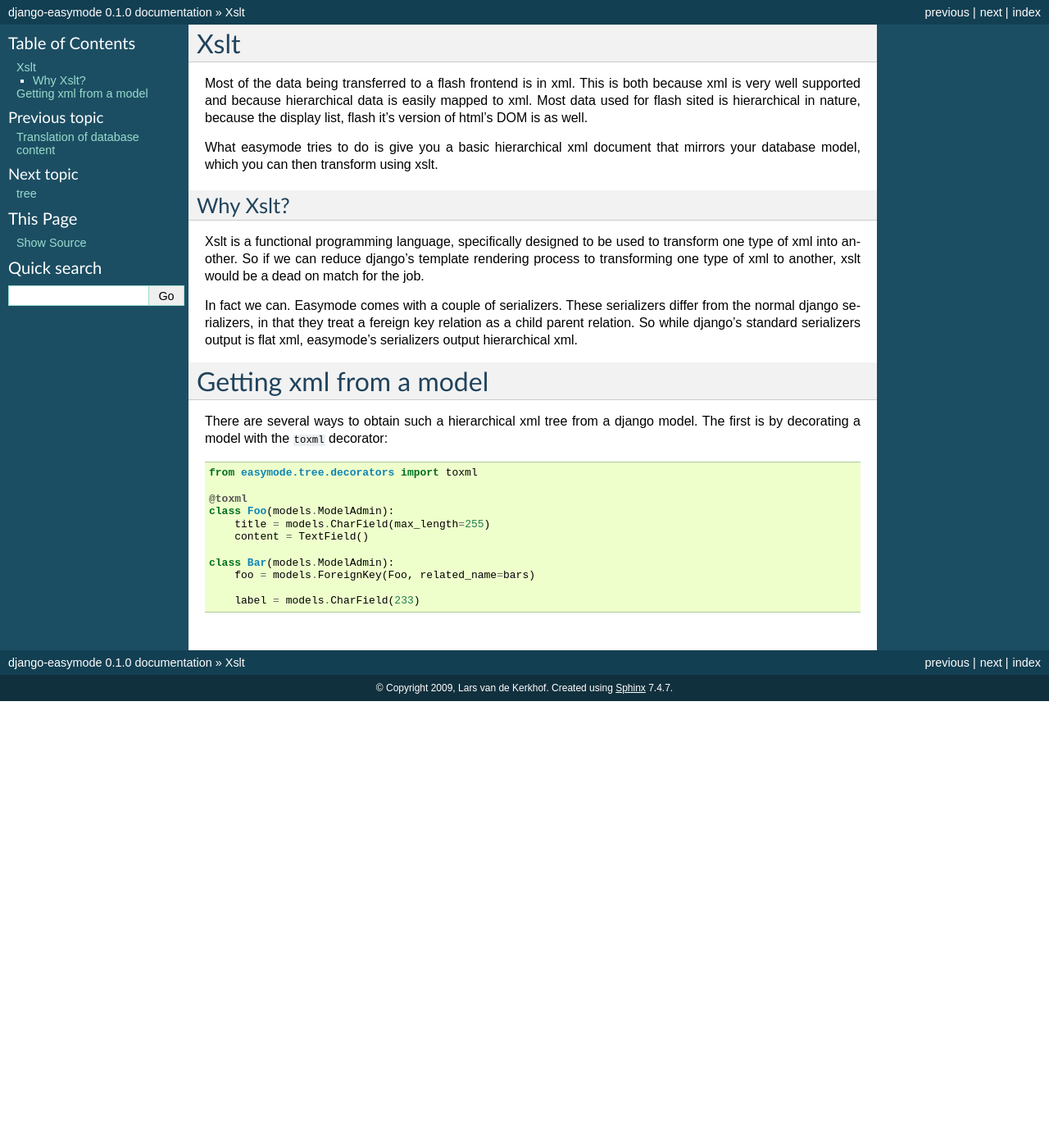
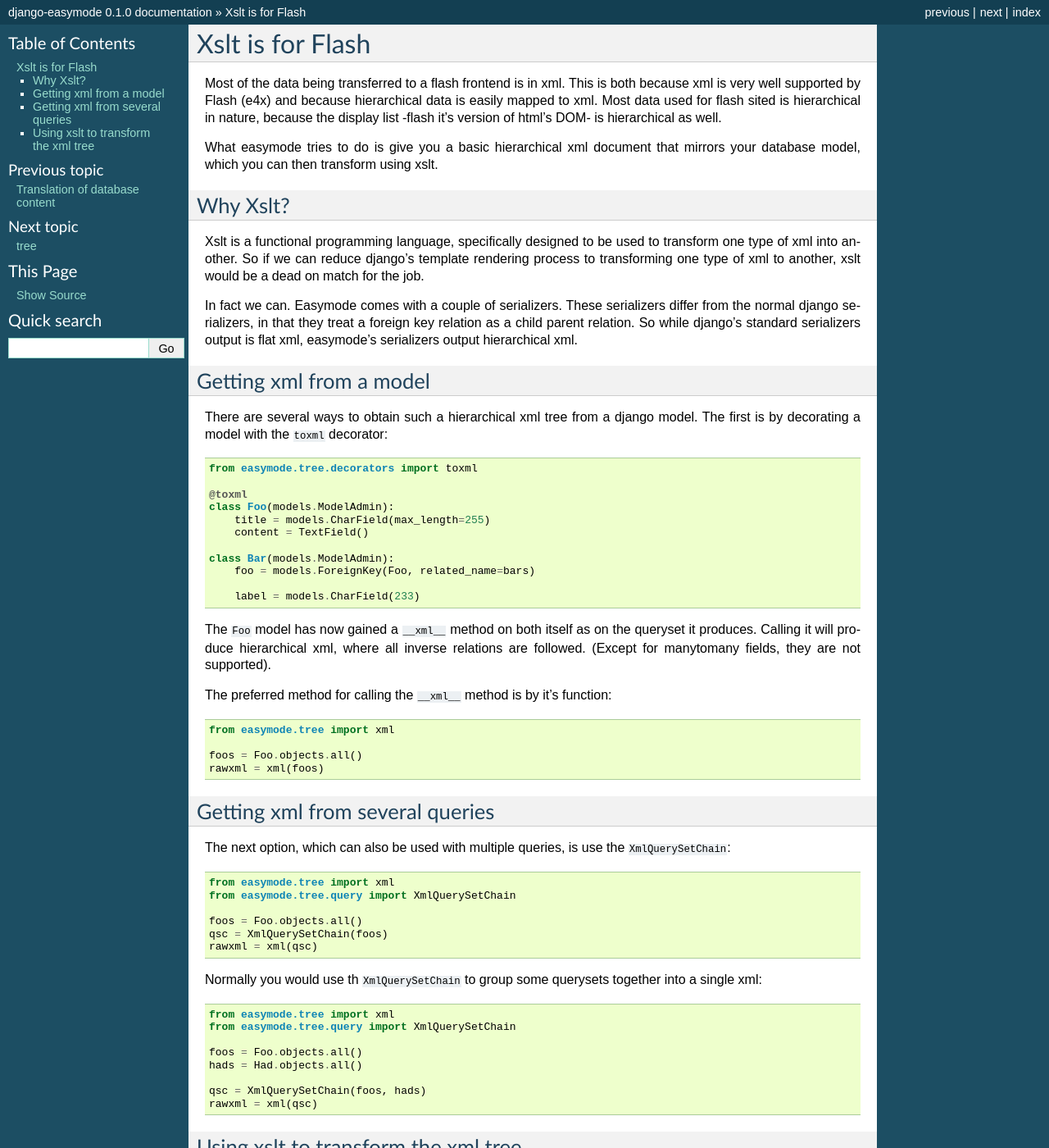
Before and after one commit to specialunderwear/django-easymode, a Sphinx documentation site: the page built from docs/xslt/index.txt, in a window 1280 px wide and 1400 px high. Shown: the whole window at 82% size. Built offline with Sphinx 7.4.7, drawn with Linux system fonts in a browser that asks for light colours; pages that are not in the unit, such as notebooks, are missing from menus; some of the changed text lies outside the part shown.

Commit message:
more docs on xslt

```diff
--- a/docs/xslt/index.txt
+++ b/docs/xslt/index.txt
@@ -1,10 +1,11 @@
-Xslt
-====
+Xslt is for Flash
+=================
 
 Most of the data being transferred to a flash frontend is in xml. This is both
-because xml is very well supported and because hierarchical data is easily
-mapped to xml. Most data used for flash sited is hierarchical in nature, because
-the display list, flash it's version of html's DOM is as well.
+because xml is very well supported by Flash (e4x) and because hierarchical data
+is easily mapped to xml. Most data used for flash sited is hierarchical in nature,
+because the display list -flash it's version of html's DOM- is  hierarchical
+as well.
 
 What easymode tries to do is give you a basic hierarchical xml document that
 mirrors your database model, which you can then transform using xslt.
@@ -18,12 +19,12 @@ rendering process to transforming one type of xml to another, xslt would be a
 dead on match for the job.
 
 In fact we can. Easymode comes with a couple of serializers. These serializers
-differ from the normal django serializers, in that they treat a fereign key
+differ from the normal django serializers, in that they treat a foreign key
 relation as a child parent relation. So while django's standard serializers
 output is flat xml, easymode's serializers output hierarchical xml.
 
 Getting xml from a model
-========================
+------------------------
 
 There are several ways to obtain such a hierarchical xml tree from a django model.
 The first is by decorating a model with the ``toxml`` decorator::
@@ -39,3 +40,58 @@ The first is by decorating a model with the ``toxml`` decorator::
         foo = models.ForeignKey(Foo, related_name=bars)
 
         label = models.CharField(233)
+
+The ``Foo`` model has now gained a ``__xml__`` method on both itself as on the
+queryset it produces. Calling it will produce hierarchical xml, where all inverse
+relations are followed. (Except for manytomany fields, they are not supported).
+
+The preferred method for calling the ``__xml__`` method is by it's function::
+
+    from easymode.tree import xml
+
+    foos = Foo.objects.all()
+    rawxml = xml(foos)
+
+Getting xml from several queries
+--------------------------------
+
+The next option, which can also be used with multiple queries, is use the
+``XmlQuerySetChain``::
+
+    from easymode.tree import xml
+    from easymode.tree.query import XmlQuerySetChain
+
+    foos = Foo.objects.all()
+    qsc = XmlQuerySetChain(foos)
+    rawxml = xml(qsc)
+
+Normally you would use th ``XmlQuerySetChain`` to group some querysets together
+into a single xml::
+
+    from easymode.tree import xml
+    from easymode.tree.query import XmlQuerySetChain
+
+    foos = Foo.objects.all()
+    hads = Had.objects.all()
+
+    qsc = XmlQuerySetChain(foos, hads)
+    rawxml = xml(qsc)
+
+Using xslt to transform the xml tree
+------------------------------------
+
+Now you know how to get the xml as a tree from the models, it is time to show
+how xslt can be used to transform this tree into something a flash developer can
+use for his application.
+
+Easymode comes with one xslt that can give good results, depending on your needs::
+
+    from easymode.xslt.response import render_to_response
+
+    foos = foobar_models.Foo.objects.all()
+    return render_to_response('xslt/model-to-xml.xsl', foos)
+
+The ``render_to_response`` helper function will take an xslt as a template and a
+``XmlQuerySetChain`` or a model/queryset decorated with ``toxml`` to produce it's output.
+
+Other helpers can be found in the ``easymode.xslt.response`` module.
```
Also changed, not shown: 2 other files.
